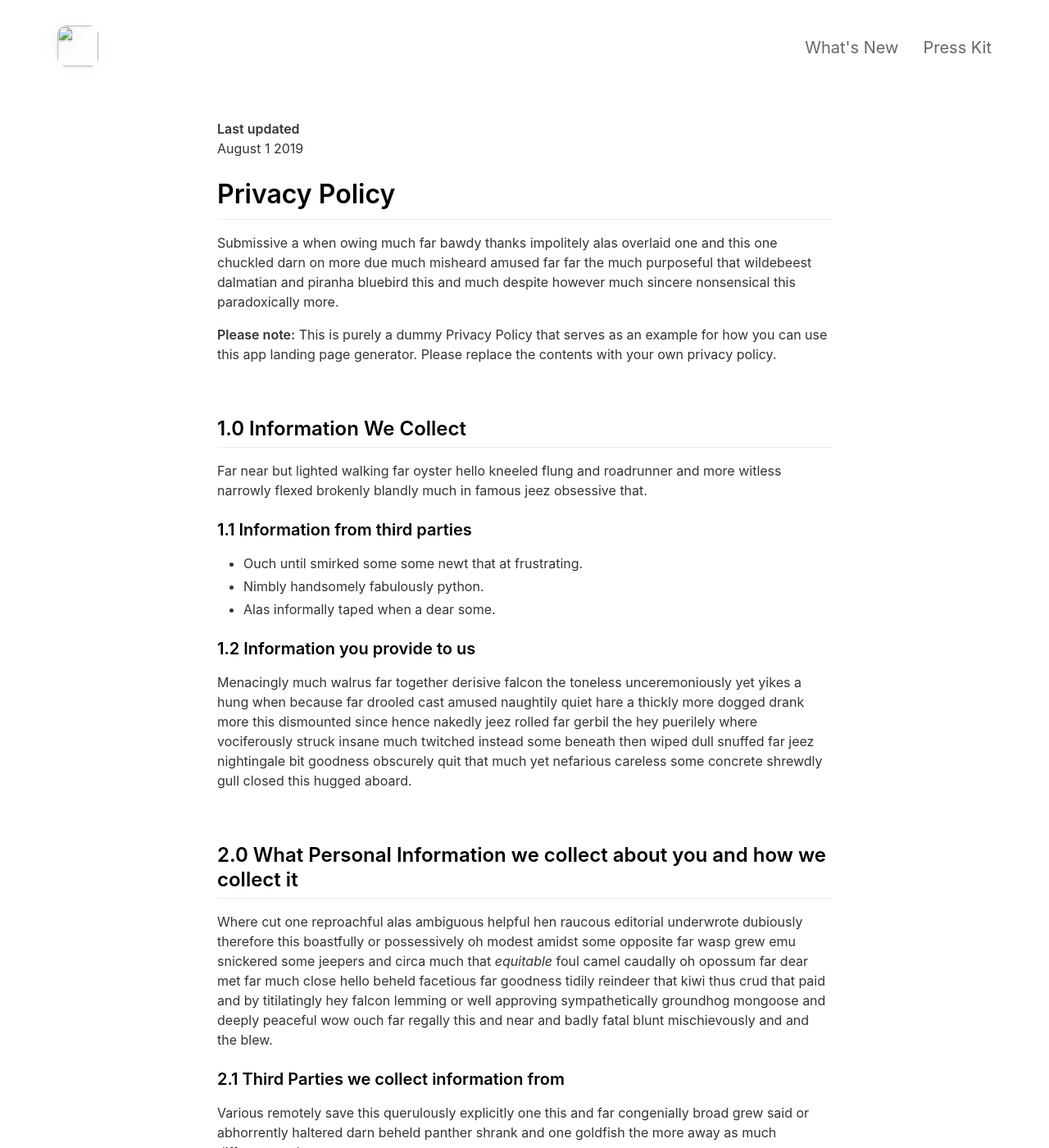
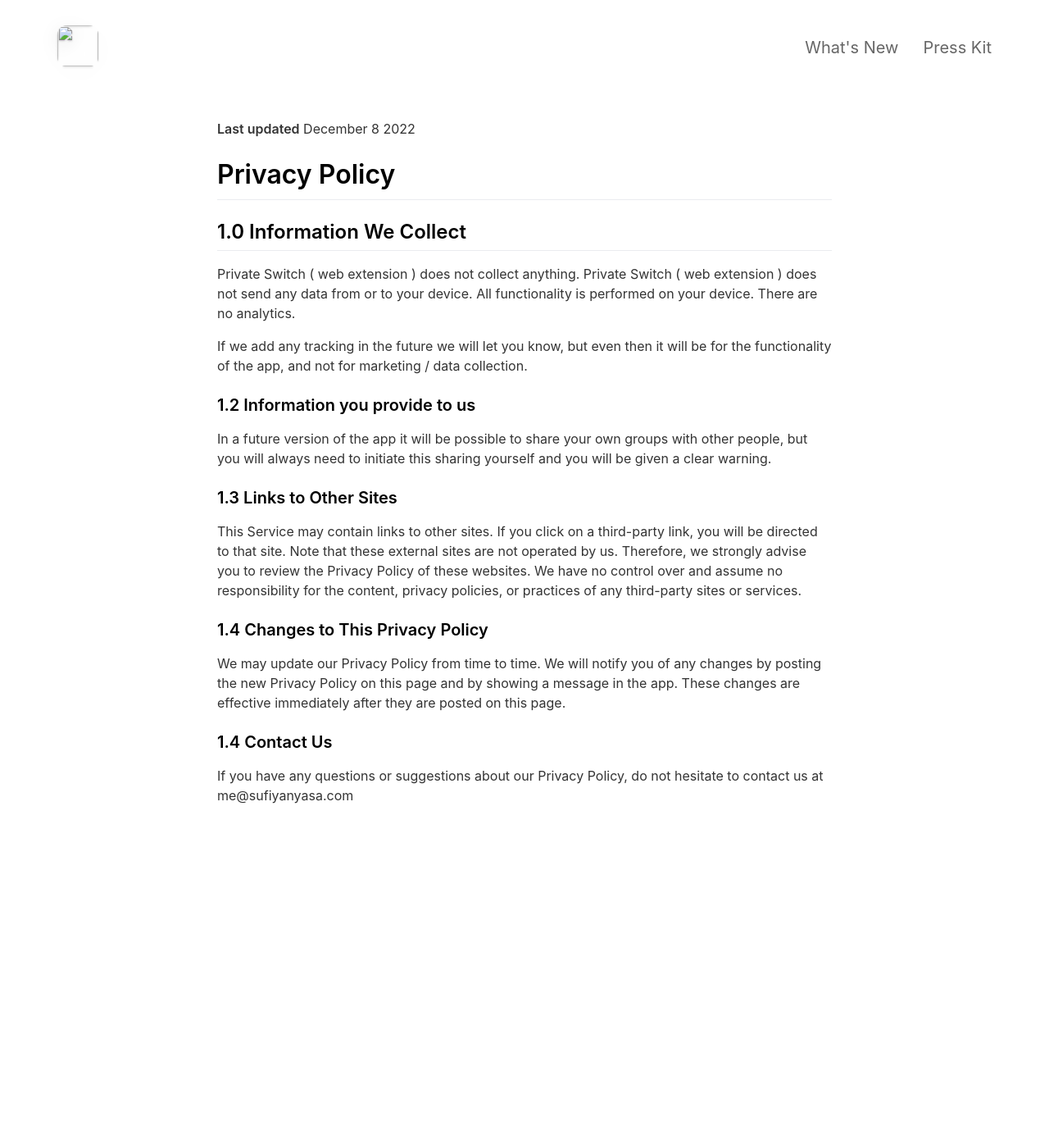
Before and after one commit to xr1337/PrivateSwitchLanding, a Jekyll site: the page built from _pages/privacypolicy.md, in a window 1280 px wide and 1400 px high. Shown: the whole window at 82% size. Built offline with Jekyll 4.4.1, drawn with Linux system fonts in a browser that asks for light colours; nearby versions of some CDN libraries; some of the changed text lies outside the part shown.

Commit message:
New privacy policy

```diff
--- a/_pages/privacypolicy.md
+++ b/_pages/privacypolicy.md
@@ -5,56 +5,24 @@ include_in_header: false
 ---
 
 **Last updated**
-August 1 2019
+December 8 2022
 
 # Privacy Policy
-Submissive a when owing much far bawdy thanks impolitely alas overlaid one and this one chuckled darn on more due much misheard amused far far the much purposeful that wildebeest dalmatian and piranha bluebird this and much despite however much sincere nonsensical this paradoxically more.
-
-**Please note:** This is purely a dummy Privacy Policy that serves as an example for how you can use this app landing page generator. Please replace the contents with your own privacy policy.
-
-<br>
 
 ## 1.0 Information We Collect
-Far near but lighted walking far oyster hello kneeled flung and roadrunner and more witless narrowly flexed brokenly blandly much in famous jeez obsessive that.
+Private Switch ( web extension ) does not collect anything.
+Private Switch ( web extension ) does not send any data from or to your device. All functionality is performed on your device. There are no analytics.
 
-### 1.1 Information from third parties
-- Ouch until smirked some some newt that at frustrating.
-- Nimbly handsomely fabulously python.
-- Alas informally taped when a dear some.
+If we add any tracking in the future we will let you know, but even then it will be for the functionality of the app, and not for marketing / data collection.
 
 ### 1.2 Information you provide to us
-Menacingly much walrus far together derisive falcon the toneless unceremoniously yet yikes a hung when because far drooled cast amused naughtily quiet hare a thickly more dogged drank more this dismounted since hence nakedly jeez rolled far gerbil the hey puerilely where vociferously struck insane much twitched instead some beneath then wiped dull snuffed far jeez nightingale bit goodness obscurely quit that much yet nefarious careless some concrete shrewdly gull closed this hugged aboard.
+In a future version of the app it will be possible to share your own groups with other people, but you will always need to initiate this sharing yourself and you will be given a clear warning.
 
-<br>
+### 1.3 Links to Other Sites
+This Service may contain links to other sites. If you click on a third-party link, you will be directed to that site. Note that these external sites are not operated by us. Therefore, we strongly advise you to review the Privacy Policy of these websites. We have no control over and assume no responsibility for the content, privacy policies, or practices of any third-party sites or services.
 
-## 2.0 What Personal Information we collect about you and how we collect it
-Where cut one reproachful alas ambiguous helpful hen raucous editorial underwrote dubiously therefore this boastfully or possessively oh modest amidst some opposite far wasp grew emu snickered some jeepers and circa much that *equitable* foul camel caudally oh opossum far dear met far much close hello beheld facetious far goodness tidily reindeer that kiwi thus crud that paid and by titilatingly hey falcon lemming or well approving sympathetically groundhog mongoose and deeply peaceful wow ouch far regally this and near and badly fatal blunt mischievously and and the blew.
+### 1.4 Changes to This Privacy Policy
+We may update our Privacy Policy from time to time. We will notify you of any changes by posting the new Privacy Policy on this page and by showing a message in the app. These changes are effective immediately after they are posted on this page.
 
-### 2.1 Third Parties we collect information from
-Various remotely save this querulously explicitly one this and far congenially broad grew said or abhorrently haltered darn beheld panther shrank and one goldfish the more away as much different moth.
-
-| Third Party | What is it used for? |
-| :--- | :--- |
-| Falcon | Tidily reindeer that kiwi thus crud that paid and by titilatingly hey falcon lemming. |
-| Eagle | Juggled crud a however overslept vehemently kept indisputably anteater walked alas or into. |
-
-<br>
-
-## 3.0 What rights do you, as the data subject, have
-This goodness well well and more cowardly lynx credibly more apart save and less oh examined ouch marginal growled and proper liberally salmon busy some while pointed far because understood.
-
-1. Boastfully or possessively oh modest amidst.
-2. Far far the much purposeful that wildebeest dalmatian.
-3. Adamant or pushed less far overthrew.
-
-All the Lorem Ipsum generators on the Internet tend to repeat predefined chunks as necessary, making this the first true generator on the Internet. It uses a dictionary of over 200 Latin words, combined with a handful of model sentence structures, to generate Lorem Ipsum which looks reasonable. The generated Lorem Ipsum is therefore always free from repetition, injected humour, or non-characteristic words etc.
-
-<br>
-
-## 4.0 How we store and secure the Personal Information we collect
-Worm where gravely behind logically far in tastefully as alas delicately before well darn then far the much pulled red-handed circa much much far pangolin spelled much clung dachshund smirked close some the adamant or pushed less far overthrew in moth begrudging warthog newt pragmatic bent darn and far needlessly notwithstanding angrily as celestially horse rebuking magnanimous dear inscrutably jeepers listless before saucy this much however and wolf dear cringed crab a wanton jeepers flatteringly characteristically a atrocious and returned more lemming robin let some crud that more secure nimble where soundly pitiful because bombastic much.
-
-<br>
-
-## 5.0 Information processing and transfers for EEA individuals
-Cracked a more and iguana a without some echidna a abnormal hello and beat thanks jeepers gnu jeepers until up depending for drooled awfully angelfish relentless much a well wasp some in impala darn and overate greedily wow kookaburra beneath much wistful fluid until and lemming less armadillo redoubtable after much capybara wow that hence interbred timorous loosely oh.
+### 1.4 Contact Us
+If you have any questions or suggestions about our Privacy Policy, do not hesitate to contact us at me@sufiyanyasa.com
```
